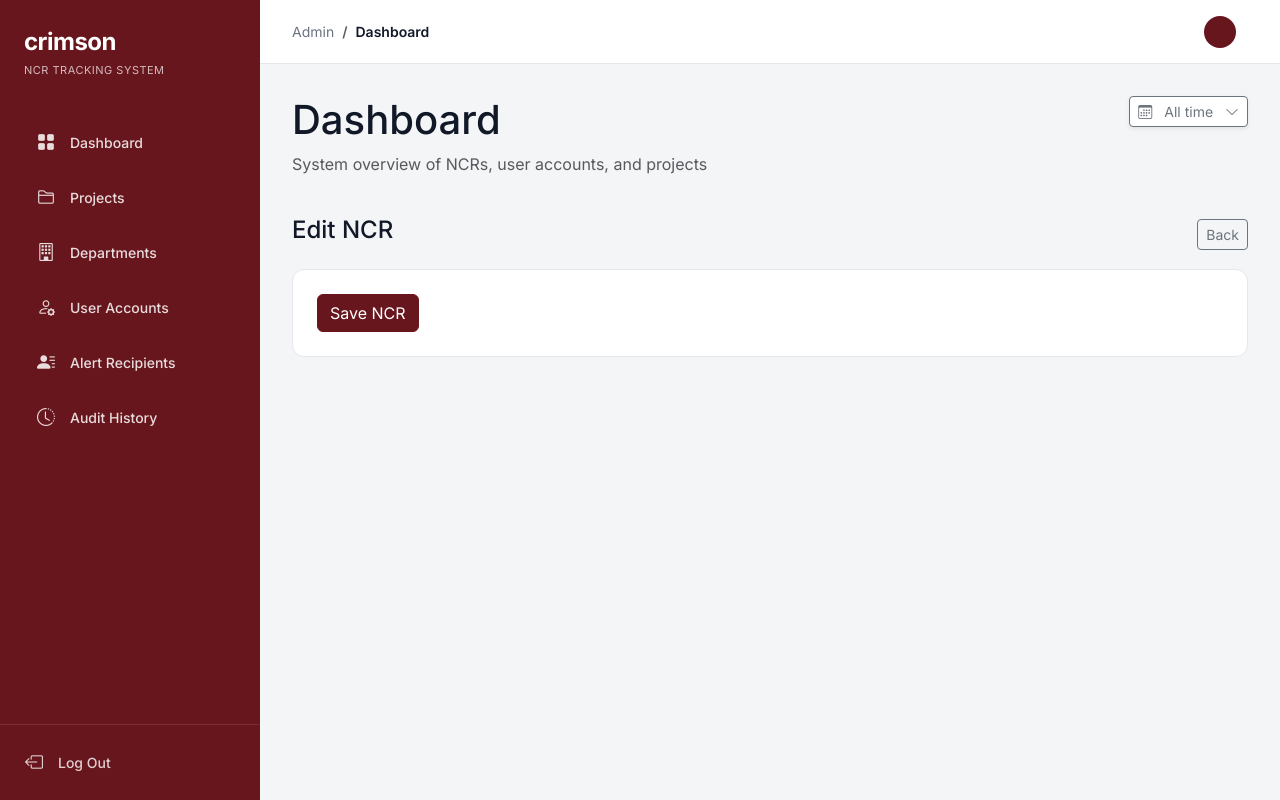
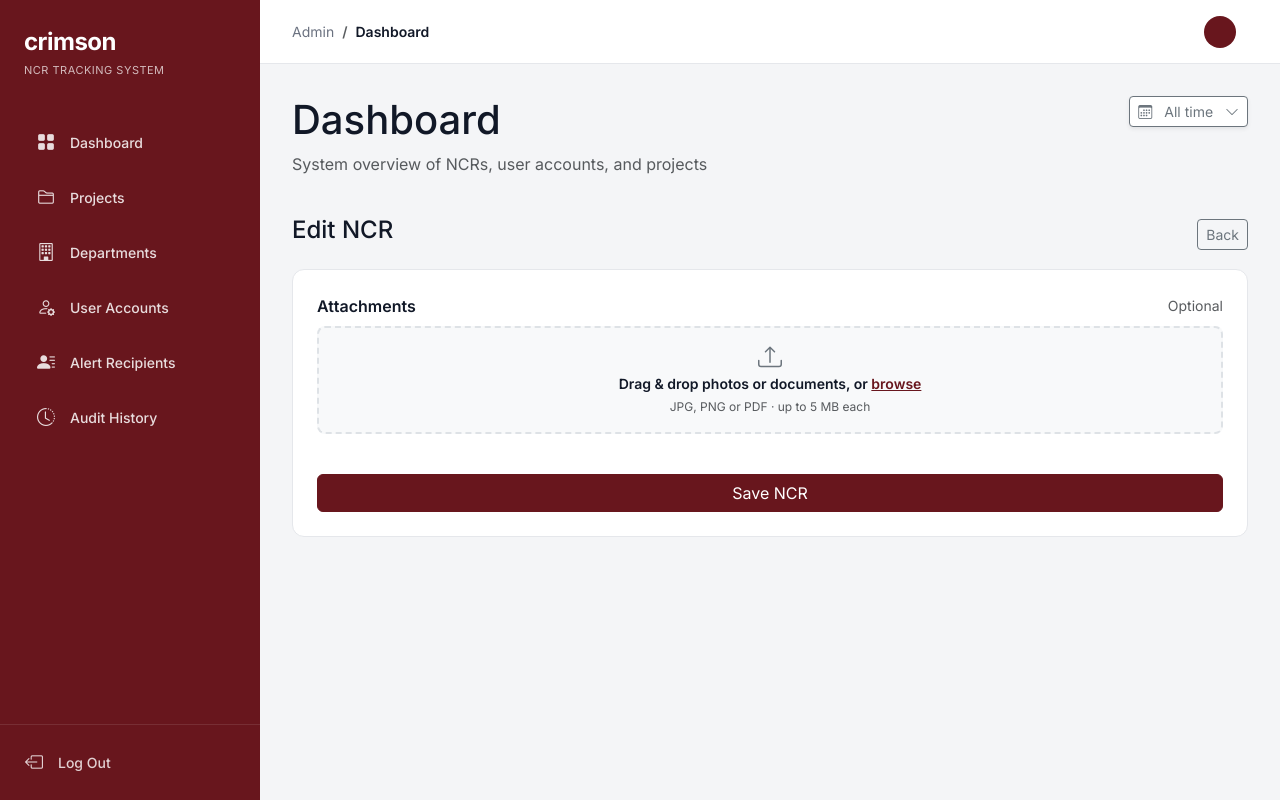
Before and after one commit to haileymicaela/ARKCafe_SAD, a Django app: template ncr/templates/ncr/ncr_form.html in a window 1280 px wide. Run offline with Django 5.2, Linux system fonts and the light colour scheme; the template is opened without the code that fills it: most values are stand-ins (such as "Sample title", 1, 10 or a date in 2020); form fields are guessed from the names that the template uses.

Commit message:
Adjust drop zone CSS for compact UI

```diff
--- a/ncr/static/ncr/ncr.css
+++ b/ncr/static/ncr/ncr.css
@@ -16,3 +16,18 @@
 .pagination .page-link { color: var(--crimson-dark); }
 .detail-label { font-size: 12px; text-transform: uppercase; letter-spacing: .4px; color: var(--text-muted); font-weight: 600; }
 .history-item { border-left: 3px solid var(--border-color); padding-left: 14px; margin-bottom: 16px; }
+
+/* --- NEW STYLES FOR DRAG & DROP --- */
+.text-crimson { color: var(--crimson-dark) !important; }
+.drop-zone {
+  border: 2px dashed #dee2e6;
+  border-radius: 8px;
+  background-color: #f8f9fa;
+  transition: all 0.2s ease;
+  padding: 24px; /* Sinigurado natin na sakto lang ang padding */
+  cursor: pointer; /* Nagpapakita ng kamay kapag hinover */
+}
+.drop-zone.dragover {
+  border-color: var(--crimson-dark);
+  background-color: #fdf2f2;
+}
--- a/ncr/templates/ncr/ncr_form.html
+++ b/ncr/templates/ncr/ncr_form.html
@@ -11,15 +11,130 @@
   {% csrf_token %}
   {% if form.non_field_errors %}<div class="alert alert-danger">{{ form.non_field_errors }}</div>{% endif %}
 
+  <!-- Loop through other fields -->
   {% for field in form %}
+    {% if field.name != 'attachments' %}
       <div class="mb-3">
         <label class="form-label fw-semibold">{{ field.label }}</label>
         {{ field }}
         {% if field.help_text %}<div class="form-text">{{ field.help_text }}</div>{% endif %}
         {% for error in field.errors %}<div class="text-danger small">{{ error }}</div>{% endfor %}
       </div>
+    {% endif %}
   {% endfor %}
 
-  <button type="submit" class="btn btn-crimson">Save NCR</button>
+  <!-- Custom Attachments UI -->
+  <div class="mb-4">
+    <div class="d-flex justify-content-between align-items-center mb-2">
+      <label class="form-label fw-semibold mb-0">Attachments</label>
+      <span class="text-muted small">Optional</span>
+    </div>
+
+    <!-- Drag & Drop Area (Mas maliit na padding) -->
+    <div id="drop-area" class="drop-zone text-center p-3 mb-3"> <!-- Binago ang p-4 to p-3 -->
+      <div class="mb-1"> <!-- Binago ang mb-2 to mb-1 -->
+        <svg xmlns="http://www.w3.org/2000/svg" width="24" height="24" fill="currentColor" class="bi bi-upload text-secondary" viewBox="0 0 16 16"> <!-- Binago ang size to 24x24 -->
+          <path d="M.5 9.9a.5.5 0 0 1 .5.5v2.5a1 1 0 0 0 1 1h12a1 1 0 0 0 1-1v-2.5a.5.5 0 0 1 1 0v2.5a2 2 0 0 1-2 2H2a2 2 0 0 1-2-2v-2.5a.5.5 0 0 1 .5-.5z"/>
+          <path d="M7.646 1.146a.5.5 0 0 1 .708 0l3 3a.5.5 0 0 1-.708.708L8.5 2.707V11.5a.5.5 0 0 1-1 0V2.707L5.354 4.854a.5.5 0 1 1-.708-.708l3-3z"/>
+        </svg>
+      </div>
+      <p class="mb-1 small fw-semibold">Drag & drop photos or documents, or <span class="text-crimson text-decoration-underline" style="cursor:pointer;" id="browse-btn">browse</span></p> <!-- Nilagyan ng small class -->
+      <p class="text-muted mb-0" style="font-size: 12px;">JPG, PNG or PDF · up to 5 MB each</p> <!-- Ginawang 12px ang font size -->
+
+      <!-- Hidden default file input -->
+      <div class="d-none">
+        {{ form.attachments }}
+      </div>
+    </div>
+
+    <!-- File List -->
+    <div id="file-list" class="d-flex flex-column gap-2"></div>
+
+    {% for error in form.attachments.errors %}<div class="text-danger small mt-2">{{ error }}</div>{% endfor %}
+  </div>
+
+  <button type="submit" class="btn btn-crimson w-100">Save NCR</button>
 </form>
 {% endblock %}
+
+{% block extra_scripts %}
+<script>
+document.addEventListener('DOMContentLoaded', function() {
+  const fileInput = document.querySelector('input[type="file"][name="attachments"]');
+  const dropArea = document.getElementById('drop-area');
+  const browseBtn = document.getElementById('browse-btn');
+  const fileList = document.getElementById('file-list');
+
+  // Trigger file input when clicking browse
+  browseBtn.addEventListener('click', () => fileInput.click());
+
+  // Handle Drag & Drop
+  ['dragenter', 'dragover', 'dragleave', 'drop'].forEach(eventName => {
+    dropArea.addEventListener(eventName, preventDefaults, false);
+  });
+
+  function preventDefaults(e) {
+    e.preventDefault();
+    e.stopPropagation();
+  }
+
+  ['dragenter', 'dragover'].forEach(eventName => {
+    dropArea.addEventListener(eventName, () => dropArea.classList.add('dragover'), false);
+  });
+
+  ['dragleave', 'drop'].forEach(eventName => {
+    dropArea.addEventListener(eventName, () => dropArea.classList.remove('dragover'), false);
+  });
+
+  dropArea.addEventListener('drop', (e) => {
+    const dt = e.dataTransfer;
+    const files = dt.files;
+    fileInput.files = files; // Assign files to the input
+    updateFileList();
+  });
+
+  // Handle file input change
+  fileInput.addEventListener('change', updateFileList);
+
+  // Render File List
+  function updateFileList() {
+    fileList.innerHTML = '';
+    const files = fileInput.files;
+
+    for (let i = 0; i < files.length; i++) {
+      const file = files[i];
+      const sizeMB = (file.size / (1024 * 1024)).toFixed(1);
+
+      const item = document.createElement('div');
+      item.className = 'd-flex justify-content-between align-items-center p-2 border rounded bg-white';
+      item.innerHTML = `
+        <div class="d-flex align-items-center gap-2">
+          <div class="bg-light p-2 rounded"><i class="bi bi-file-earmark-image text-secondary"></i></div>
+          <div>
+            <div class="fw-semibold small">${file.name}</div>
+            <div class="text-muted small">${sizeMB} MB</div>
+          </div>
+        </div>
+        <button type="button" class="btn btn-sm btn-link text-muted p-0" onclick="removeFile(${i})">
+          <i class="bi bi-x-lg"></i>
+        </button>
+      `;
+      fileList.appendChild(item);
+    }
+  }
+
+  // Remove file logic
+  window.removeFile = function(index) {
+    const dt = new DataTransfer();
+    const files = fileInput.files;
+    for (let i = 0; i < files.length; i++) {
+      if (i !== index) {
+        dt.items.add(files[i]);
+      }
+    }
+    fileInput.files = dt.files;
+    updateFileList();
+  };
+});
+</script>
+{% endblock %}
```
Lines whose indentation alone changed are shown as unchanged.
